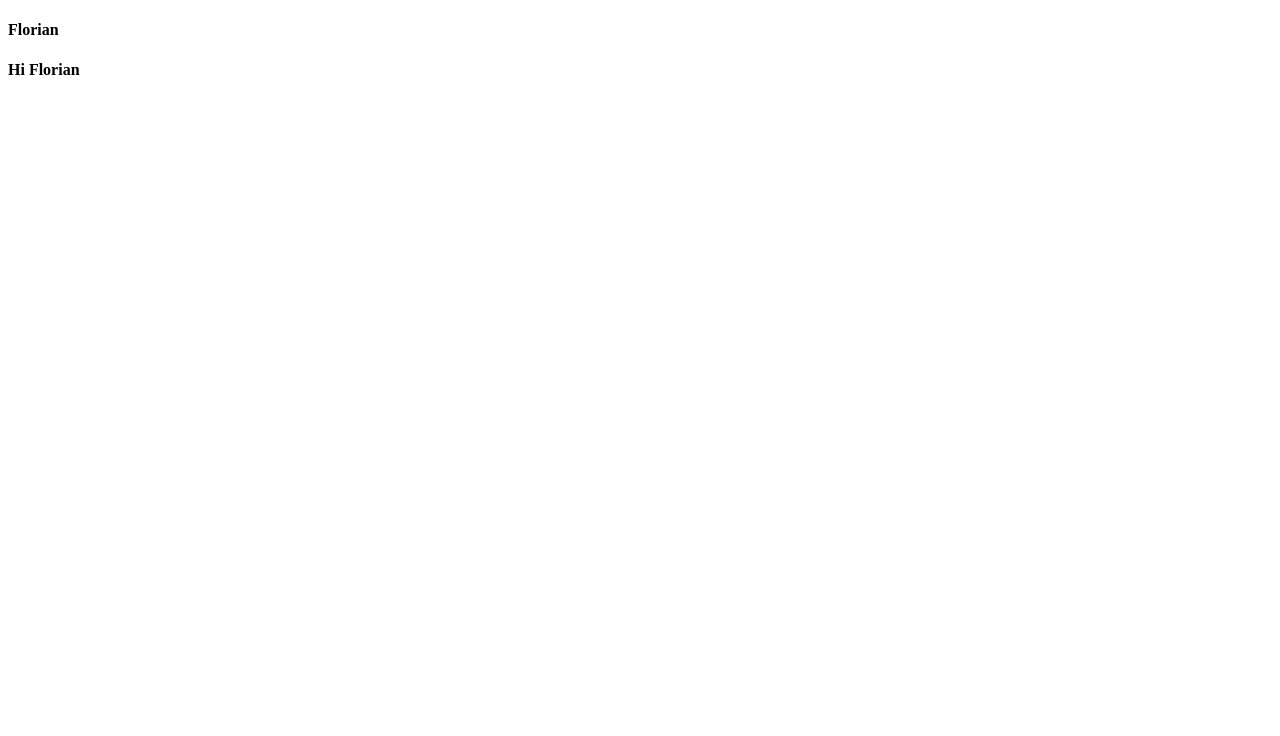
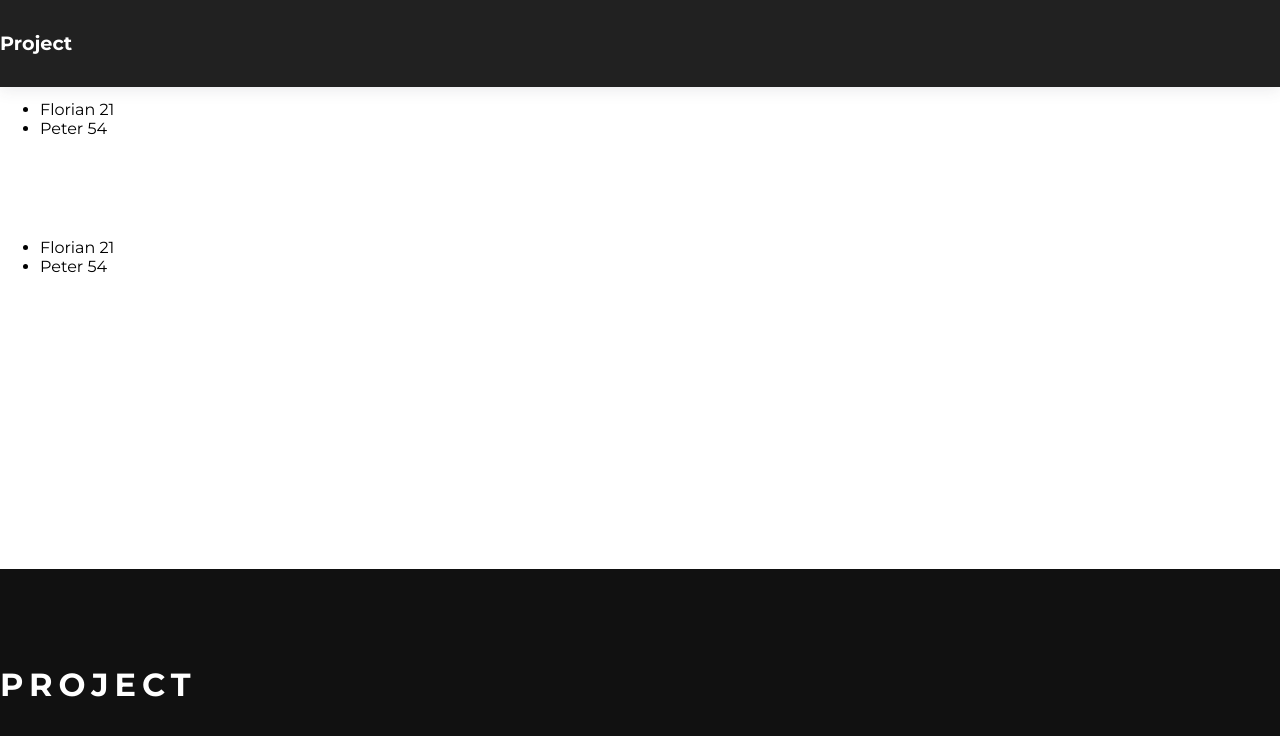
Before and after one commit to daycademy/vue-course, a Vue app: page / in a window 1280 px wide. Shown: the top 736 px of the page. Built offline with nearby package versions, Linux system fonts and the light colour scheme.

Commit message:
initial commit for lesson 12

```diff
--- a/public/index.html
+++ b/public/index.html
@@ -5,6 +5,7 @@
     <meta http-equiv="X-UA-Compatible" content="IE=edge">
     <meta name="viewport" content="width=device-width,initial-scale=1.0">
     <link rel="icon" href="<%= BASE_URL %>favicon.ico">
+    <link rel="stylesheet" href="https://fonts.googleapis.com/css?family=Montserrat:400,700">
     <title><%= htmlWebpackPlugin.options.title %></title>
   </head>
   <body>
--- a/src/App.vue
+++ b/src/App.vue
@@ -1,25 +1,24 @@
 <template>
   <div>
-    <h4>{{ name }}</h4>
-    <h4>{{ sayHi() }}</h4>
+    <Home />
   </div>
 </template>
 
 <script>
+import Home from './views/Home.vue';
+
 export default {
-  data() {
-    return {
-      name: 'Florian',
-    };
-  },
-
-  methods: {
-    sayHi() {
-      return `Hi ${this.name}`;
-    },
+  components: {
+    Home,
   },
 };
 </script>
 
 <style lang="scss">
+html,
+body {
+  padding: 0;
+  margin: 0;
+  font-family: Montserrat;
+}
 </style>
--- /dev/null
+++ b/src/components/TheFooter.vue
@@ -0,0 +1,22 @@
+<template>
+  <footer>
+    <h3>Project</h3>
+  </footer>
+</template>
+
+<style lang="scss">
+footer {
+  width: 100%;
+  padding: 4rem 0;
+  background-color: #111;
+  position: fixed;
+  bottom: 0;
+
+  h3 {
+    color: white;
+    text-transform: uppercase;
+    letter-spacing: 6px;
+    font-size: 2rem;
+  }
+}
+</style>
--- /dev/null
+++ b/src/components/TheHeader.vue
@@ -0,0 +1,23 @@
+<template>
+  <header>
+    <h5>Project</h5>
+  </header>
+</template>
+
+<style lang="scss">
+header {
+  background-color: rgba(0, 0, 0, 0.87);
+  position: fixed;
+  top: 0;
+  color: white;
+  width: 100%;
+  margin-bottom: 5px;
+  box-shadow: 0 3px 15px rgba(57, 63, 72, 0.1);
+
+  h5 {
+    font-size: 1.2rem;
+    line-height: 1.2;
+    font-weight: 900;
+  }
+}
+</style>
--- /dev/null
+++ b/src/components/UserList.vue
@@ -0,0 +1,29 @@
+<template>
+  <div>
+    <ul>
+      <li v-for="user in users" :key="user.name" @click="user.showAge = true">
+        {{ user.name }}
+        <span>{{ user.age }}</span>
+      </li>
+    </ul>
+  </div>
+</template>
+
+<script>
+export default {
+  data() {
+    return {
+      users: [
+        { name: 'Florian', age: 21, showAge: false },
+        { name: 'Peter', age: 54, showAge: false },
+      ],
+    };
+  },
+};
+</script>
+
+<style lang="scss">
+div ul {
+  margin-top: 100px;
+}
+</style>
--- /dev/null
+++ b/src/views/Home.vue
@@ -0,0 +1,22 @@
+<template>
+  <section id="home">
+    <TheHeader />
+    <TheFooter />
+    <UserList />
+    <UserList />
+  </section>
+</template>
+
+<script>
+import TheHeader from '../components/TheHeader.vue';
+import TheFooter from '../components/TheFooter.vue';
+import UserList from '../components/UserList.vue';
+
+export default {
+  components: {
+    TheHeader,
+    TheFooter,
+    UserList,
+  },
+};
+</script>
```
